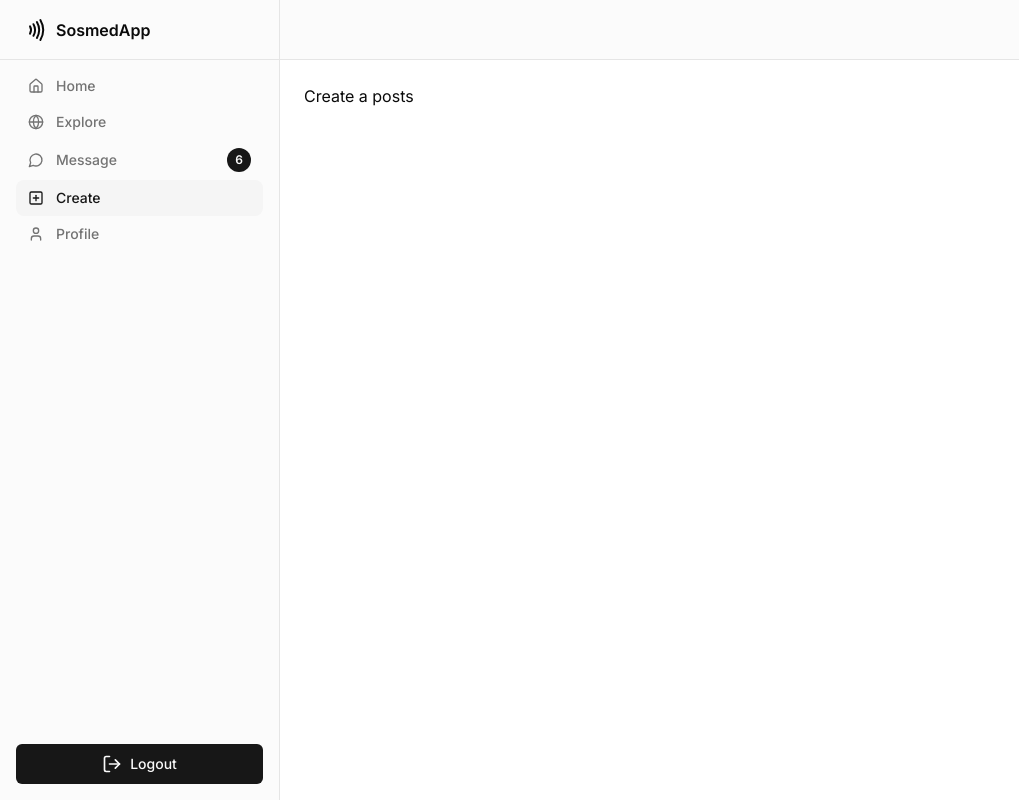
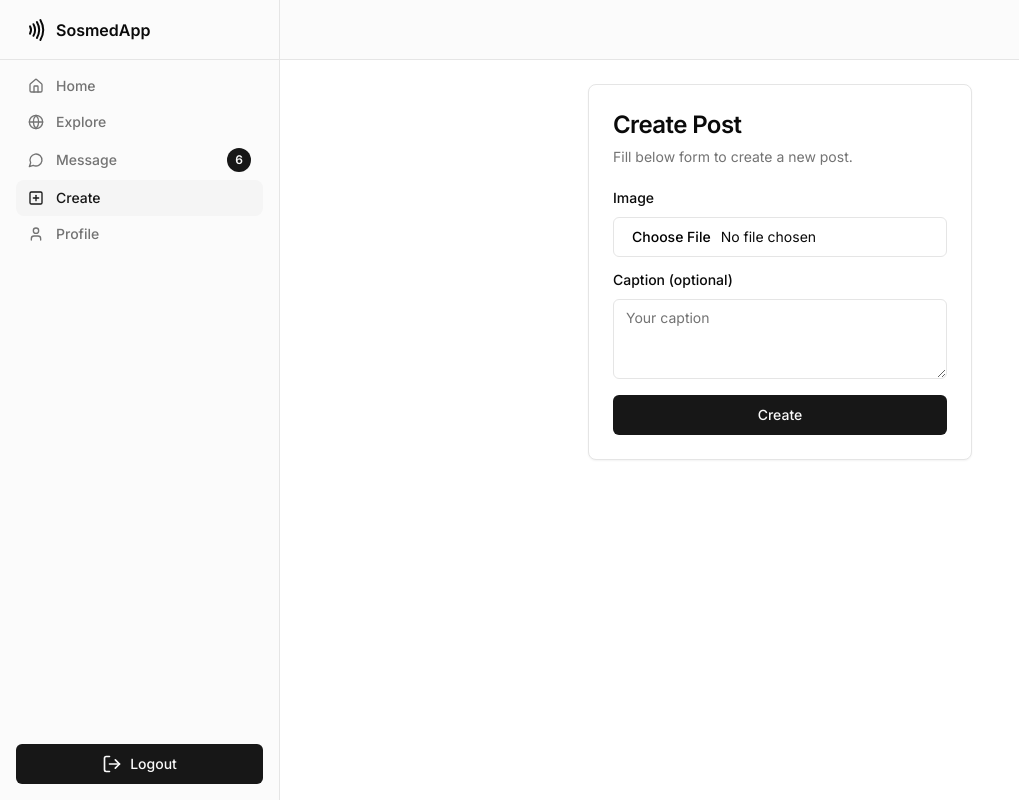
Before and after one commit to MeongGanas/sosmedapp, a Next.js app: page /create in a window 1280 px wide. Shown: the whole page, without its empty margins (0-1019 px from the left). Built offline with nearby package versions, Linux system fonts and the light colour scheme; no server answers.

Commit message:
menambah fitur tambah postingan

```diff
--- a/actions/auth/register.ts
+++ b/actions/auth/register.ts
@@ -16,7 +16,7 @@
   try {
     const hashedPassword = await bcrypt.hash(password, 10);
     await db.user.create({
-      data: { username, email, password: hashedPassword },
+      data: { name: username, email, password: hashedPassword },
     });
     return { success: "User successfuly created!" };
   } catch (err) {
--- /dev/null
+++ b/actions/post/create.ts
@@ -0,0 +1,36 @@
+"use server";
+
+import { auth } from "@/auth";
+import db from "@/lib/db";
+
+export default async function CreatePost(
+  prevState: { success: boolean; message: string } | undefined,
+  formData: FormData
+) {
+  const session = await auth();
+  const image = formData.get("image");
+  const caption = formData.get("caption")?.toString();
+
+  try {
+    if (!session?.user)
+      return { success: false, message: "Something went wrong!" };
+
+    if (!image) return { success: false, message: "Image is required!" };
+
+    await db.user.update({
+      where: { id: session.user.id },
+      data: {
+        posts: {
+          create: {
+            image: "Halo",
+            caption,
+          },
+        },
+      },
+    });
+
+    return { success: true, message: "Create post success!!" };
+  } catch (err) {
+    return { success: false, message: "Something went wrong!" };
+  }
+}
--- a/app/(protected)/create/page.tsx
+++ b/app/(protected)/create/page.tsx
@@ -1,7 +1,9 @@
+import CreatePostForm from "@/components/protected/CreatePostForm";
+
 export default function Page() {
   return (
     <div>
-      <h1>Create a posts</h1>
+      <CreatePostForm />
     </div>
   );
 }
--- a/app/(protected)/profile/page.tsx
+++ b/app/(protected)/profile/page.tsx
@@ -2,7 +2,7 @@
 import useCurrentUser from "@/hooks/use-current-user";
 import { Avatar, AvatarFallback, AvatarImage } from "@/components/ui/avatar";
 import { Button } from "@/components/ui/button";
-import { Edit2 } from "lucide-react";
+import { Edit2, User } from "lucide-react";
 
 export default function Page() {
   const user = useCurrentUser();
@@ -12,12 +12,14 @@
       <h1 className="font-bold text-2xl mb-5">Profile Page</h1>
       <div className="flex items-center gap-5 border-b pb-10">
         <Avatar className="w-20 h-20">
-          <AvatarImage src="https://github.com/shadcn.png" />
-          <AvatarFallback>CN</AvatarFallback>
+          {user?.image && <AvatarImage src={user?.image} />}
+          <AvatarFallback>
+            <User />
+          </AvatarFallback>
         </Avatar>
         <div>
           <div className="flex mb-2 items-center gap-2">
-            <h1 className="text-lg">{user?.username}</h1>
+            <h1 className="text-lg">{user?.name}</h1>
             <Button variant={"ghost"} className="flex items-center gap-2">
               <Edit2 width={13} height={13} />
               Edit Profile
@@ -25,7 +27,7 @@
           </div>
           <ul className="flex gap-5">
             <li>
-              <h4>Post</h4>
+              <h4>{user?.posts.length} Post</h4>
             </li>
             <li>
               <h4>Follower</h4>
--- /dev/null
+++ b/components/protected/CreatePostForm.tsx
@@ -0,0 +1,59 @@
+"use client";
+import {
+  Card,
+  CardContent,
+  CardDescription,
+  CardHeader,
+  CardTitle,
+} from "@/components/ui/card";
+import { Input } from "@/components/ui/input";
+import { Textarea } from "@/components/ui/textarea";
+import { FormError, FormSuccess } from "../auth/FormMessage";
+import { Button } from "../ui/button";
+import CreatePost from "@/actions/post/create";
+import { useFormState, useFormStatus } from "react-dom";
+import { Label } from "../ui/label";
+
+export default function CreatePostForm() {
+  const [state, dispatch] = useFormState(CreatePost, undefined);
+  const { pending } = useFormStatus();
+
+  return (
+    <Card className="mx-auto max-w-sm">
+      <CardHeader>
+        <CardTitle className="text-2xl">Create Post</CardTitle>
+        <CardDescription>Fill below form to create a new post.</CardDescription>
+      </CardHeader>
+      <CardContent>
+        <form action={dispatch} className="grid gap-4">
+          <div className="grid gap-3">
+            <Label htmlFor="image">Image</Label>
+            <Input
+              id="image"
+              name="image"
+              type="file"
+              disabled={pending}
+              accept="image/jpeg, image/jpg, image/png, image/webp"
+              required
+            />
+          </div>
+          <div className="grid gap-3">
+            <Label htmlFor="caption">Caption (optional)</Label>
+            <Textarea
+              id="caption"
+              name="caption"
+              placeholder="Your caption"
+              disabled={pending}
+            />
+          </div>
+
+          {!state?.success && <FormError message={state?.message} />}
+          {state?.success && <FormSuccess message={state?.message} />}
+          <Button disabled={pending} type="submit" className="w-full">
+            Create
+          </Button>
+        </form>
+      </CardContent>
+    </Card>
+  );
+}
--- /dev/null
+++ b/components/ui/textarea.tsx
@@ -0,0 +1,24 @@
+import * as React from "react"
+
+import { cn } from "@/lib/utils"
+
+export interface TextareaProps
+  extends React.TextareaHTMLAttributes<HTMLTextAreaElement> {}
+
+const Textarea = React.forwardRef<HTMLTextAreaElement, TextareaProps>(
+  ({ className, ...props }, ref) => {
+    return (
+      <textarea
+        className={cn(
+          "flex min-h-[80px] w-full rounded-md border border-input bg-background px-3 py-2 text-sm ring-offset-background placeholder:text-muted-foreground focus-visible:outline-none focus-visible:ring-2 focus-visible:ring-ring focus-visible:ring-offset-2 disabled:cursor-not-allowed disabled:opacity-50",
+          className
+        )}
+        ref={ref}
+        {...props}
+      />
+    )
+  }
+)
+Textarea.displayName = "Textarea"
+
+export { Textarea }
--- a/data/user.ts
+++ b/data/user.ts
@@ -3,7 +3,10 @@
 
 export async function getUserByEmail(email: string) {
   try {
-    const existingUser = await db.user.findUnique({ where: { email } });
+    const existingUser = await db.user.findUnique({
+      where: { email },
+      include: { posts: true },
+    });
     return existingUser;
   } catch (error) {
     return null;
@@ -12,7 +15,10 @@
 
 export async function getUserById(id: string) {
   try {
-    const existingUser = await db.user.findUnique({ where: { id } });
+    const existingUser = await db.user.findUnique({
+      where: { id },
+      include: { posts: true },
+    });
     return existingUser;
   } catch (error) {
     return null;
```
Also changed, not shown: 1 other file (tests, documents, lock files or other folders).
